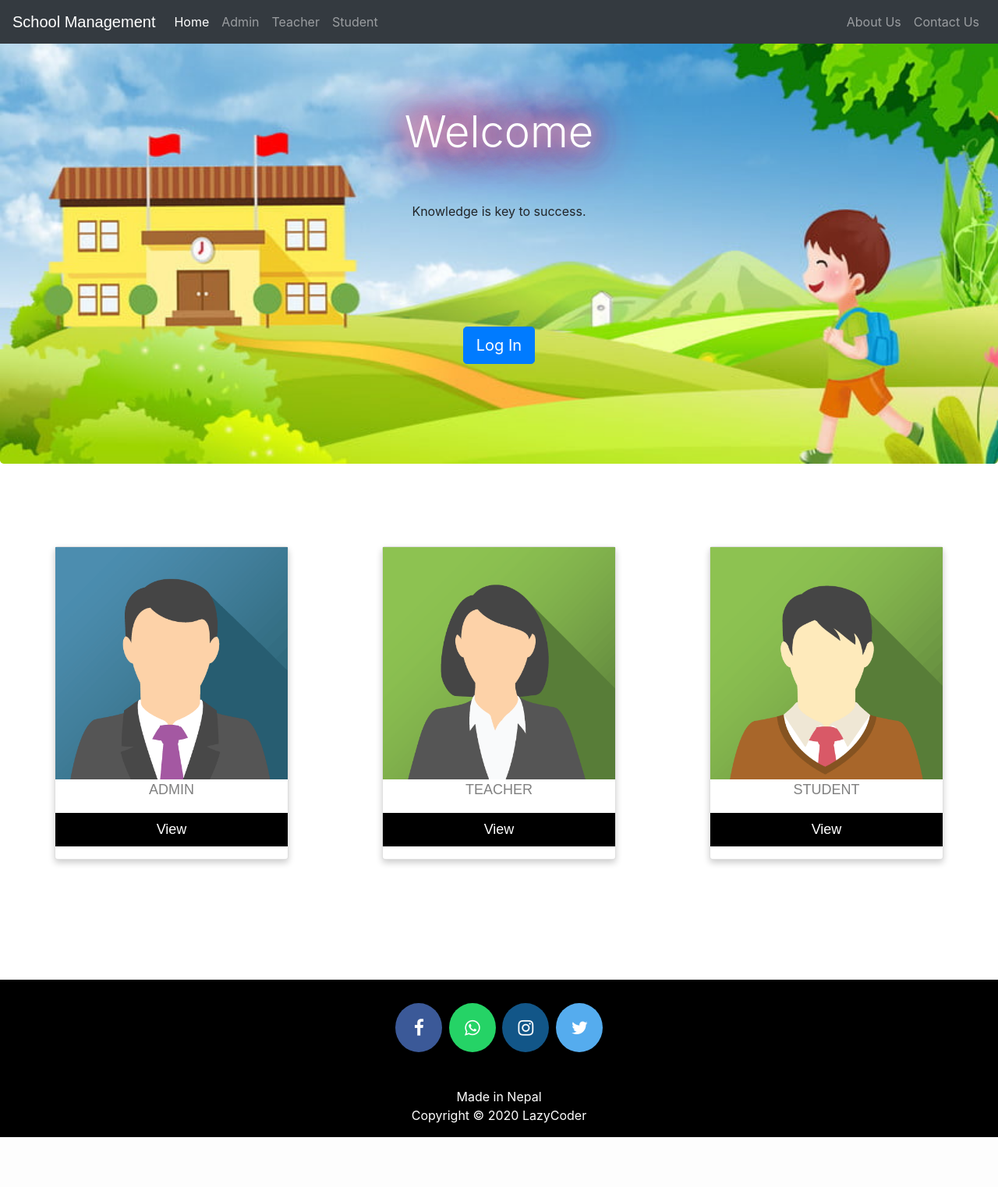
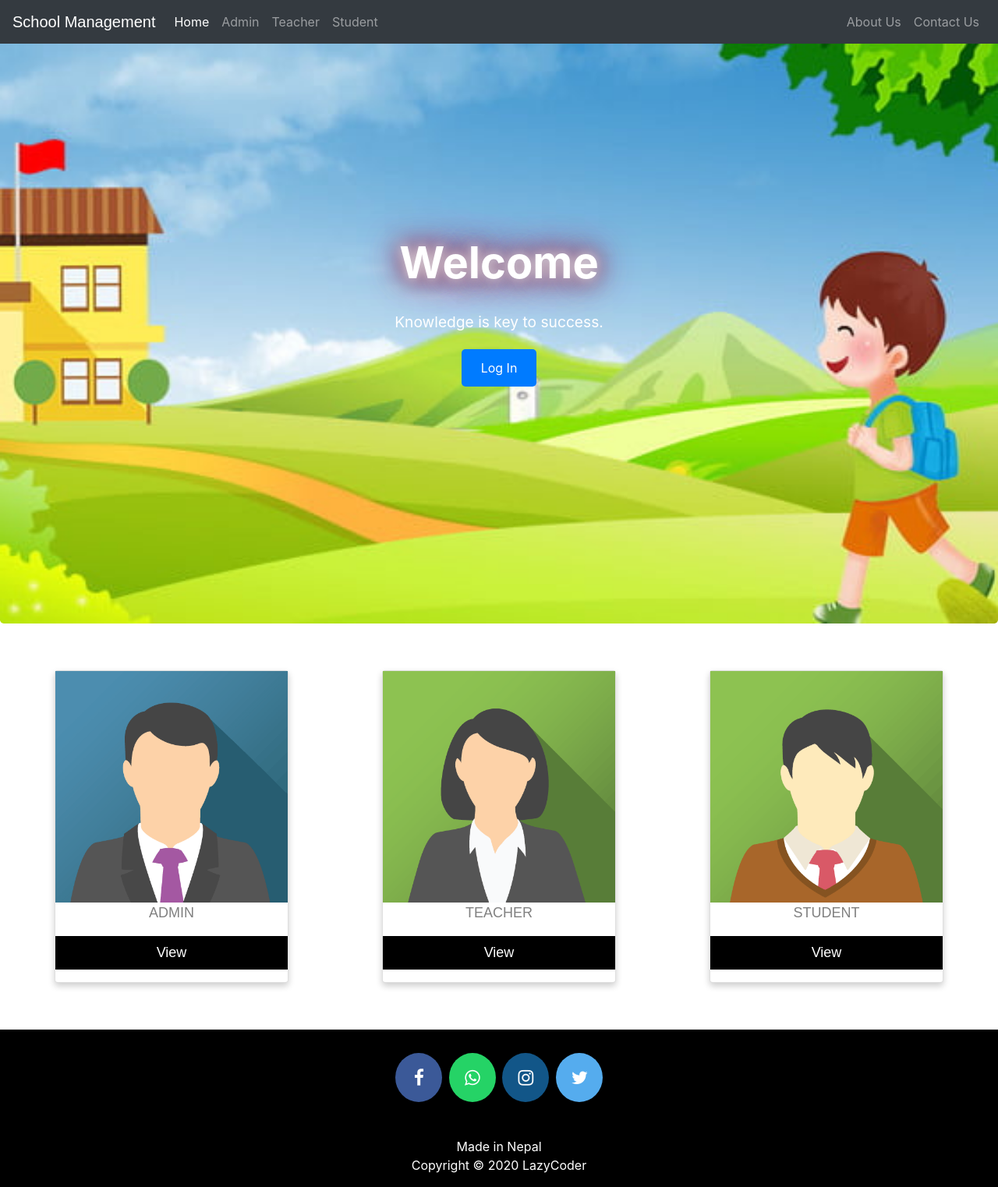
Before and after one commit to HeloPras/GitHamro, a Django app: page / in a window 1280 px wide. Shown: the whole page at 78% size. Before the commit the page ends 1459 px from the top, so only its background shows below. Run offline with Django 3.2, Linux system fonts and the light colour scheme; some libraries are stand-ins or nearby versions.

Commit message:
Small change in home page

```diff
--- a/templates/school/index.html
+++ b/templates/school/index.html
@@ -4,77 +4,116 @@
 
 <head>
   <meta charset="utf-8">
-  <title></title>
+  <title>School Management System</title>
+  <style>
+    /* General Reset */
+    * {
+      margin: 0;
+      padding: 0;
+      box-sizing: border-box;
+    }
 
-  <style media="screen">
+    body {
+      font-family: "Arial", sans-serif;
+      line-height: 1.6;
+      color: #333;
+      background-color: #f8f9fa;
+    }
+
+    /* Jumbotron Section */
     .jumbotron {
-      margin-top: 0px;
-      margin-bottom: 0px;
+      display: flex;
+      flex-direction: column;
+      justify-content: center;
+      align-items: center;
+      height: 100vh;
       background-image: url('{% static "images/bg2.jpg" %}');
       background-size: cover;
+      background-position: center;
       background-repeat: no-repeat;
+      color: #fff;
+      text-align: center;
+      padding: 20px;
     }
 
     .jumbotron h1 {
+      font-size: 3.5rem;
+      font-weight: bold;
+      text-shadow: 2px 2px 10px rgba(0, 0, 0, 0.6);
+    }
+
+    .jumbotron p {
+      font-size: 1.2rem;
+      margin: 20px 0;
+    }
+
+    .btn-primary {
+      padding: 12px 25px;
+      font-size: 1rem;
+      border: none;
+      background-color: #007bff;
+      color: #fff;
+      border-radius: 5px;
+      transition: all 0.3s ease;
+      text-decoration: none;
+    }
+
+    .btn-primary:hover {
+      background-color: #0056b3;
+      box-shadow: 0 4px 10px rgba(0, 0, 0, 0.2);
+    }
+
+    /* Glow Effect */
+    .glow {
+      font-size: 3rem;
+      animation: glow 1.5s ease-in-out infinite alternate;
+    }
+
+    @keyframes glow {
+      from {
+        text-shadow: 0 0 10px #eee, 0 0 20px #555, 0 0 30px #555, 0 0 40px #555, 0 0 50px #9554b3;
+      }
+      to {
+        text-shadow: 0 0 20px #eee, 0 0 30px #ff4da6, 0 0 40px #ff4da6, 0 0 50px #ff4da6, 0 0 60px #ff4da6;
+      }
+    }
+
+    /* Spacing Utility */
+    .spacer {
+      margin: 50px 0;
+    }
+
+    /* Footer Section */
+    footer {
+      background-color: #343a40;
+      color: #fff;
+      padding: 20px 0;
       text-align: center;
     }
-
-    .alert {
-      margin: 0px;
-    }
-
-
-
-    .glow {
-      font-size: 70px;
-      color: #ffffff;
-      text-align: center;
-      -webkit-animation: glow 1s ease-in-out infinite alternate;
-      -moz-animation: glow 1s ease-in-out infinite alternate;
-      animation: glow 1s ease-in-out infinite alternate;
-    }
-
-    @-webkit-keyframes glow {
-      from {
-        text-shadow: 0 0 10px #eeeeee, 0 0 20px #000000, 0 0 30px #000000, 0 0 40px #000000, 0 0 50px #9554b3, 0 0 60px #9554b3, 0 0 70px #9554b3;
-      }
-
-      to {
-        text-shadow: 0 0 20px #eeeeee, 0 0 30px #ff4da6, 0 0 40px #ff4da6, 0 0 50px #ff4da6, 0 0 60px #ff4da6, 0 0 70px #ff4da6, 0 0 80px #ff4da6;
-      }
-    }
   </style>
-
 </head>
 
 <body>
+  <!-- Navbar -->
   {% include "school/navbar.html" %}
-  <br>
-  <br>
-  <div class="jumbotron" style="margin-bottom: 0px;margin-top: 0px;">
-    <br>
-    <h1 class="display-4 glow">Welcome</h1>
 
-    <br><br>
+  <!-- Jumbotron Section -->
+  <div class="jumbotron">
+    <h1 class="glow">Welcome</h1>
     <p>Knowledge is key to success.</p>
-    <br><br><br><br><br>
-    <p class="lead">
-      <a class="btn btn-primary btn-lg" href="/studentlogin" role="button">Log In </a>
-    </p>
-    <br><br>
+    <a class="btn-primary" href="/studentlogin" role="button">Log In</a>
   </div>
 
-  <br>
-  <br>
-  <br><br>
+  <!-- Spacer -->
+  <div class="spacer"></div>
 
+  <!-- Cards Section -->
   {% include "school/admin_teacher_student_card.html" %}
 
-  <br><br>
-  <br>
-  <br>
-  <br>
-  <br>
+  <!-- Spacer -->
+  <div class="spacer"></div>
+
+  <!-- Footer -->
   {% include "school/footer.html" %}
 </body>
 
```
